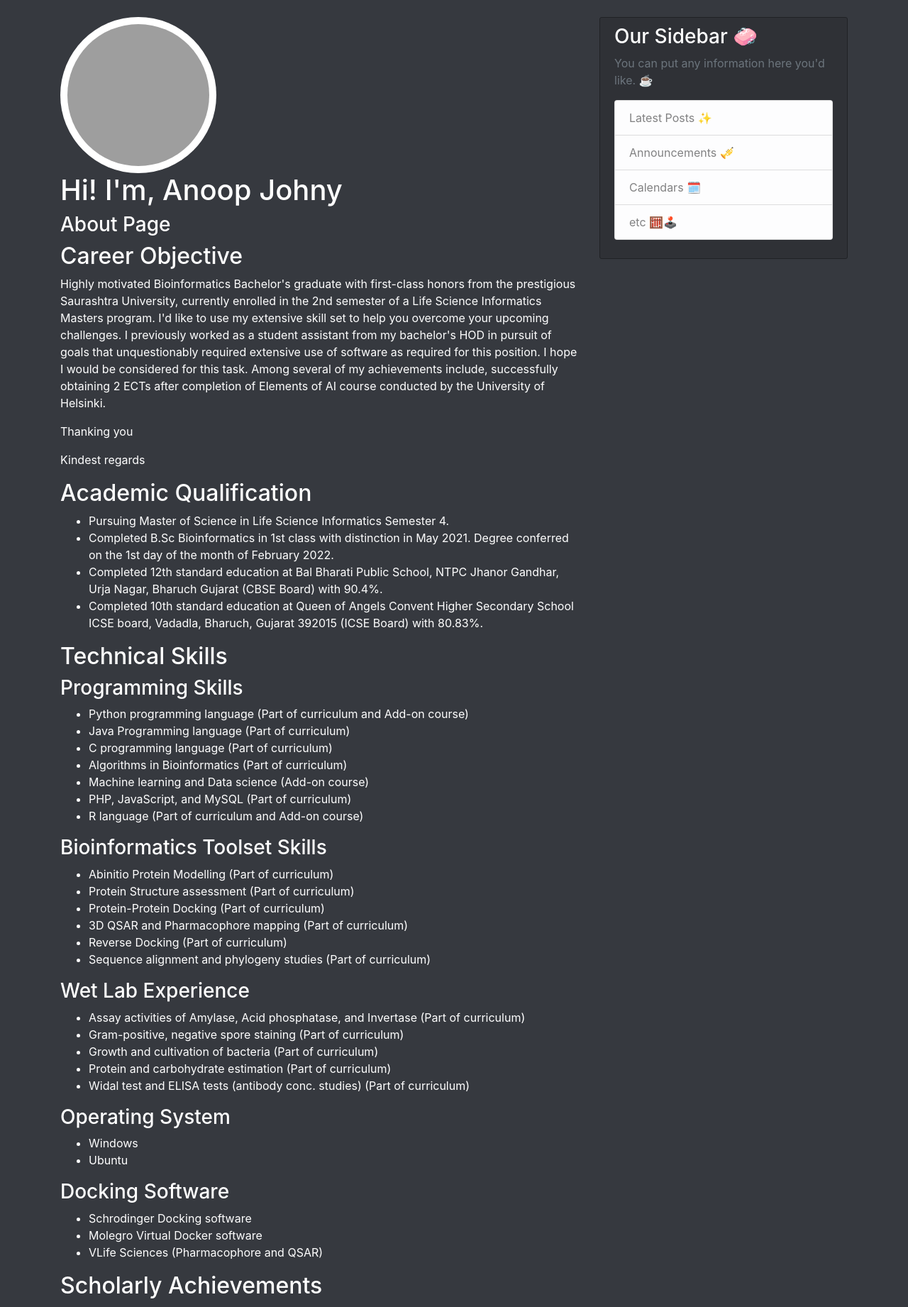
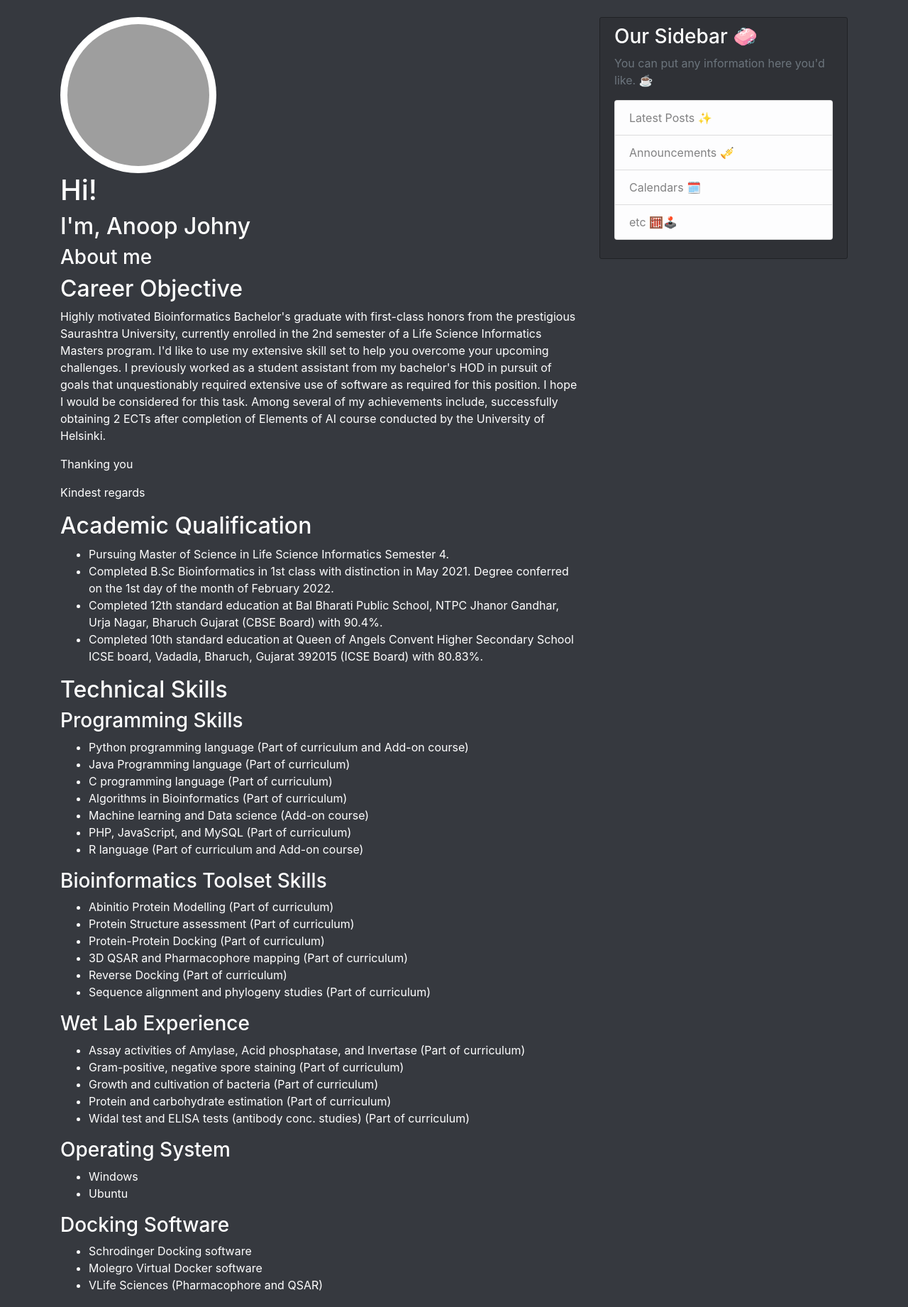
Before and after one commit to flyfir248/Blog-flask, a Flask app: template app/templates/about.html in a window 1280 px wide. Shown: the part 56-1898 px from the top of the page at 71% size. Run offline with Flask 3, Linux system fonts and the light colour scheme; the template is opened without the code that fills it, so the values that code supplies are empty; some libraries are stand-ins or nearby versions; grey boxes are pictures that could not be loaded.

Commit message:
Update about.html

```diff
--- a/app/templates/about.html
+++ b/app/templates/about.html
@@ -1,14 +1,21 @@
 {% extends "layout.html" %}
 
 {% block content %}
-    <div class="profile-image">
-        <img src="https://media.licdn.com/dms/image/D4E03AQF-W2gHL4wUYA/profile-displayphoto-shrink_400_400/0/1686424944839?e=1694044800&v=beta&t=cTWziyqfP2KnW3tDDUpC2881gddBCa9oDfer88EL_JQ" alt="Profile Image">
+    <div class="block">
+        <div class="profile-image">
+            <img src="https://media.licdn.com/dms/image/D4E03AQF-W2gHL4wUYA/profile-displayphoto-shrink_400_400/0/1686424944839?e=1694044800&v=beta&t=cTWziyqfP2KnW3tDDUpC2881gddBCa9oDfer88EL_JQ" alt="Profile Image">
+        </div>
     </div>
-    <h1>Hi!
-    I'm, Anoop Johny</h1>
+    <div class="block">
+        <h1>Hi!</h1>
+    </div>
 
-    <h3>About Page</h3>
-
+    <div class="block">
+    <h2>I'm, Anoop Johny</h2>
+    </div>
+    <div class="block">
+    <h3>About me</h3>
+    </div>
     <div class="info-section">
         <h2>Career Objective</h2>
         <p>
```
